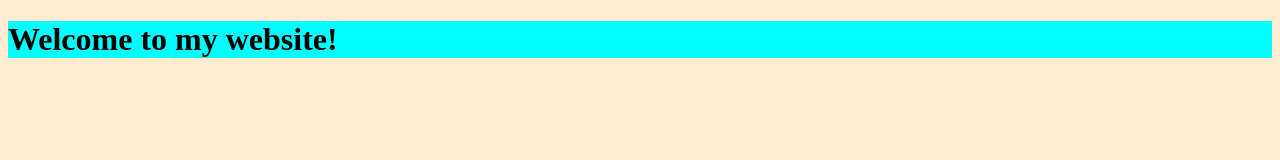
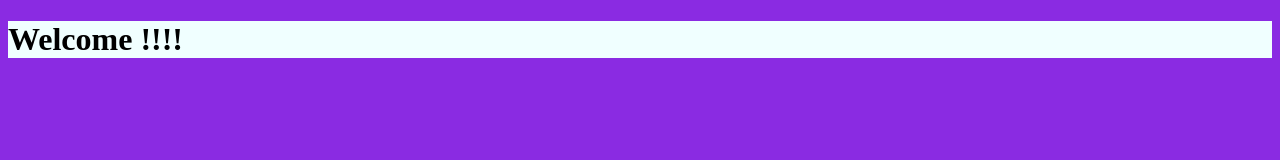
Before and after one commit to abd3lr7man7aron182/myproject, a plain HTML site: page index.html in a window 1280 px wide. Drawn offline with Linux system fonts and the light colour scheme.

Commit message:
changing style for title

```diff
--- a/index.html
+++ b/index.html
@@ -7,7 +7,7 @@
     <link rel="stylesheet" href="style.css">
 </head>
 <body>
-    <h1>Welcome to my website!</h1>
+    <h1>Welcome !!!!</h1>
     <script src="app.js"></script>
 </body>
 </html>
--- a/style.css
+++ b/style.css
@@ -1,8 +1,8 @@
 
 body{
-    background-color: blanchedalmond;
+    background-color:blueviolet
 }
 h1{
-    background-color: aqua;
+    background-color:azure;
     color: black;
 }
```
